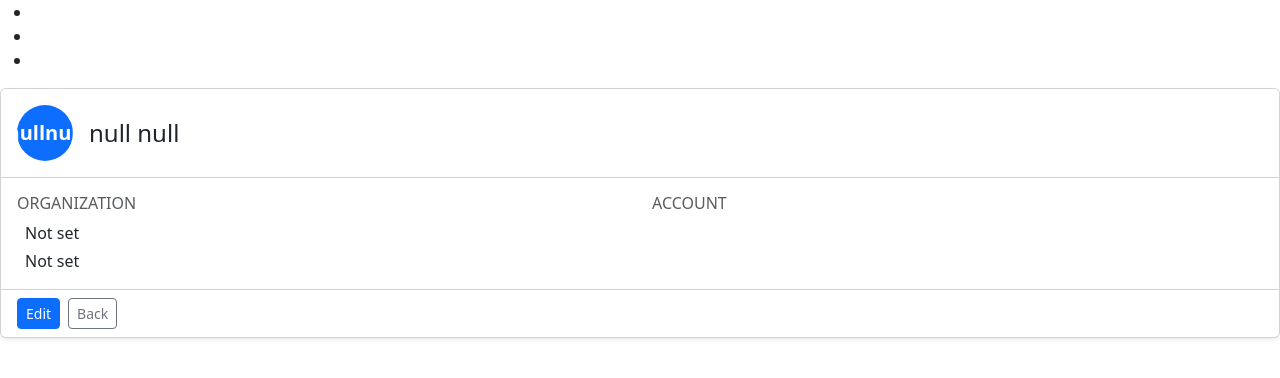
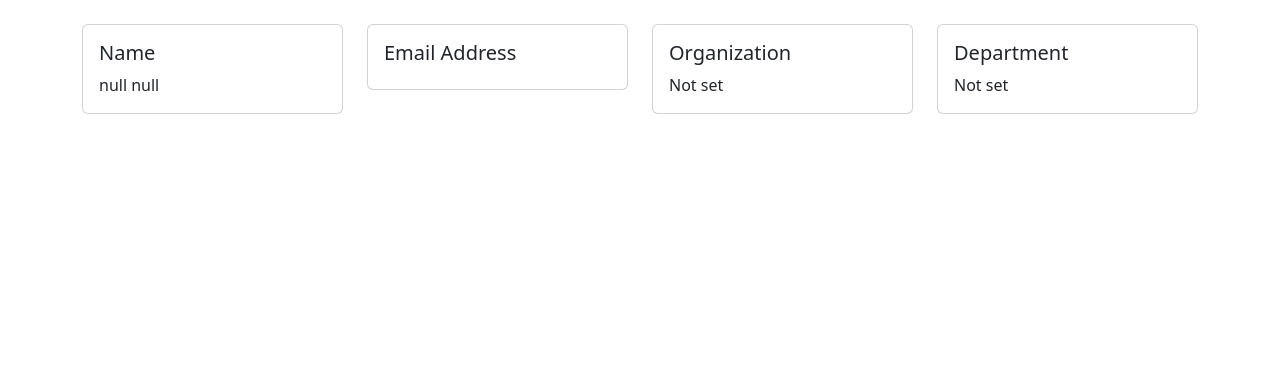
Before and after one commit to codegorilla/spring-boot, a Spring app: template src/main/resources/templates/users/details.html in a window 1280 px wide. Shown: the part 176-554 px from the top of the page. Run offline with Thymeleaf, Linux system fonts and the light colour scheme; the template is opened without the code that fills it, so the values that code supplies are empty; some of the project's set-up classes (security, data sources, template engines, error pages and the like) are left out, and stand-ins take their place.

Commit message:
Update list and details pages

```diff
--- a/src/main/resources/templates/users/details.html
+++ b/src/main/resources/templates/users/details.html
@@ -28,59 +28,82 @@
             </ul>
         </nav>
 
-        <div>
-            <ul>
-                <li>
-                    <span th:text="${user.firstName}"></span>
-                </li>
-                <li>
-                    <span th:text="${user.lastName}"></span>
-                </li>
-                <li>
-                    <span th:text="${user.emailAddress}"></span>
-                </li>
-            </ul>
+        <div class="container my-4">
+            <div class="row">
+                <div class="col-sm-3">
+                    <div class="card">
+                        <div class="card-body">
+                            <h5 class="card-title">Name</h5>
+                            <p class="card-text" th:text="|${user.firstName} ${user.lastName}|">John Doe</p>
+                        </div>
+                    </div>
+                </div>
+                <div class="col-sm-3">
+                    <div class="card">
+                        <div class="card-body">
+                            <h5 class="card-title">Email Address</h5>
+                            <p class="card-text" th:text="${user.emailAddress}">john.doe@example.org</p>
+                        </div>
+                    </div>
+                </div>
+                <div class="col-sm-3">
+                    <div class="card">
+                        <div class="card-body">
+                            <h5 class="card-title">Organization</h5>
+                            <p class="card-text" th:text="${user.userProfile?.organization} ?: 'Not set'"></p>
+                        </div>
+                    </div>
+                </div>
+                <div class="col-sm-3">
+                    <div class="card">
+                        <div class="card-body">
+                            <h5 class="card-title">Department</h5>
+                            <p class="card-text" th:text="${user.userProfile?.department?.name} ?: 'Not set'"></p>
+                        </div>
+                    </div>
+                </div>
+            </div>
         </div>
 
-        <div class="card shadow-sm">
-            <div class="card-header bg-body d-flex align-items-center gap-3 py-3">
-                <div class="rounded-circle bg-primary text-white d-flex align-items-center justify-content-center fw-semibold"
-                     style="width: 56px; height: 56px; font-size: 1.25rem;"
-                     th:text="|${#strings.substring(user.firstName,0,1)}${#strings.substring(user.lastName,0,1)}|">JD</div>
-                <div class="flex-grow-1">
-                    <h1 class="h4 mb-0" th:text="|${user.firstName} ${user.lastName}|">Jane Doe</h1>
-                    <div class="text-body-secondary small" th:text="${user.emailAddress}"></div>
-                </div>
+<!--        <div class="card shadow-sm">-->
+<!--            <div class="card-header bg-body d-flex align-items-center gap-3 py-3">-->
+<!--                <div class="rounded-circle bg-primary text-white d-flex align-items-center justify-content-center fw-semibold"-->
+<!--                     style="width: 56px; height: 56px; font-size: 1.25rem;"-->
+<!--                     th:text="|${#strings.substring(user.firstName,0,1)}${#strings.substring(user.lastName,0,1)}|">JD</div>-->
+<!--                <div class="flex-grow-1">-->
+<!--                    <h1 class="h4 mb-0" th:text="|${user.firstName} ${user.lastName}|">Jane Doe</h1>-->
+<!--                    <div class="text-body-secondary small" th:text="${user.emailAddress}"></div>-->
+<!--                </div>-->
 <!--                <span class="badge rounded-pill"-->
 <!--                      th:classappend="${user.active} ? 'text-bg-success' : 'text-bg-secondary'"-->
 <!--                      th:text="${user.active} ? 'Active' : 'Disabled'">Active</span>-->
-            </div>
+<!--            </div>-->
 
-            <div class="card-body">
-                <div class="row g-4">
-                    <div class="col-md-6">
-                        <h2 class="h6 text-uppercase text-body-secondary">Organization</h2>
-                        <p class="mb-1"><i class="bi bi-building me-2"></i>
-                            <span th:text="${user.userProfile?.organization} ?: 'Not set'"></span></p>
-                        <p class="mb-0"><i class="bi bi-diagram-3 me-2"></i>
-                            <span th:text="${user.userProfile?.department?.name} ?: 'Not set'"></span></p>
-                    </div>
-                    <div class="col-md-6">
-                        <h2 class="h6 text-uppercase text-body-secondary">Account</h2>
-                        <p class="mb-1"><i class="bi bi-envelope me-2"></i>
-                            <a th:href="|mailto:${user.emailAddress}|" th:text="${user.emailAddress}"></a></p>
-<!--                        <p class="mb-0"><i class="bi bi-clock-history me-2"></i>-->
-<!--                            Last login:-->
-<!--                            <span th:text="${user.lastLogin != null} ? ${#temporals.format(user.lastLogin, 'MMM d, yyyy h:mm a')} : 'Never'"></span></p>-->
-                    </div>
-                </div>
-            </div>
+<!--            <div class="card-body">-->
+<!--                <div class="row g-4">-->
+<!--                    <div class="col-md-6">-->
+<!--                        <h2 class="h6 text-uppercase text-body-secondary">Organization</h2>-->
+<!--                        <p class="mb-1"><i class="bi bi-building me-2"></i>-->
+<!--                            <span th:text="${user.userProfile?.organization} ?: 'Not set'"></span></p>-->
+<!--                        <p class="mb-0"><i class="bi bi-diagram-3 me-2"></i>-->
+<!--                            <span th:text="${user.userProfile?.department?.name} ?: 'Not set'"></span></p>-->
+<!--                    </div>-->
+<!--                    <div class="col-md-6">-->
+<!--                        <h2 class="h6 text-uppercase text-body-secondary">Account</h2>-->
+<!--                        <p class="mb-1"><i class="bi bi-envelope me-2"></i>-->
+<!--                            <a th:href="|mailto:${user.emailAddress}|" th:text="${user.emailAddress}"></a></p>-->
+<!--&lt;!&ndash;                        <p class="mb-0"><i class="bi bi-clock-history me-2"></i>&ndash;&gt;-->
+<!--&lt;!&ndash;                            Last login:&ndash;&gt;-->
+<!--&lt;!&ndash;                            <span th:text="${user.lastLogin != null} ? ${#temporals.format(user.lastLogin, 'MMM d, yyyy h:mm a')} : 'Never'"></span></p>&ndash;&gt;-->
+<!--                    </div>-->
+<!--                </div>-->
+<!--            </div>-->
 
-            <div class="card-footer bg-body d-flex gap-2">
-                <a th:href="@{/users/{id}/edit(id=${user.id})}" class="btn btn-primary btn-sm">Edit</a>
-                <a th:href="@{/users}" class="btn btn-outline-secondary btn-sm">Back</a>
-            </div>
-        </div>
+<!--            <div class="card-footer bg-body d-flex gap-2">-->
+<!--                <a th:href="@{/users/{id}/edit(id=${user.id})}" class="btn btn-primary btn-sm">Edit</a>-->
+<!--                <a th:href="@{/users}" class="btn btn-outline-secondary btn-sm">Back</a>-->
+<!--            </div>-->
+<!--        </div>-->
 
     <!-- main -->
 <!--    <table class="table">-->
--- a/src/main/resources/templates/users/list.html
+++ b/src/main/resources/templates/users/list.html
@@ -29,6 +29,8 @@
         </nav>
 
         <!-- main -->
+        <div class="container my-4">
+            <div class="table-responsive">
                 <table class="table">
                     <thead>
                         <tr>
@@ -52,6 +54,8 @@
                         </tr>
                     </tbody>
                 </table>
+            </div>
+        </div>
 
     </section>
 </body>
```
Lines whose indentation alone changed are shown as unchanged.
